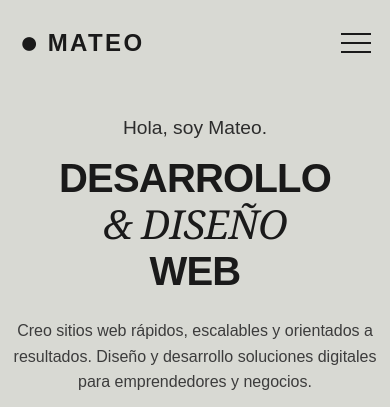
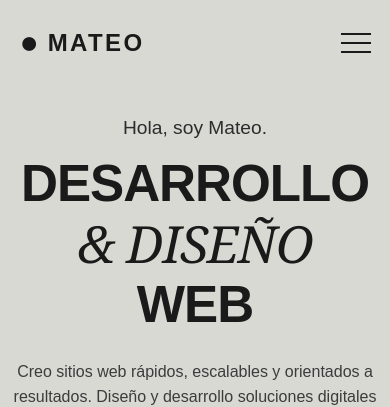
Before and after one commit to MateoH15/mateo-website, a React (Vite) app: page / in a window 390 px wide. Shown: the top 407 px of the page. Built offline with nearby package versions, Linux system fonts and the light colour scheme.

Commit message:
larger title in mobile

```diff
--- a/src/styles/hero.css
+++ b/src/styles/hero.css
@@ -209,7 +209,7 @@
 
 @media (max-width: 480px) {
   .hero-title {
-    font-size: 2.5rem;
+    font-size: 3.2rem;
   }
 
   .image-circle {
```
